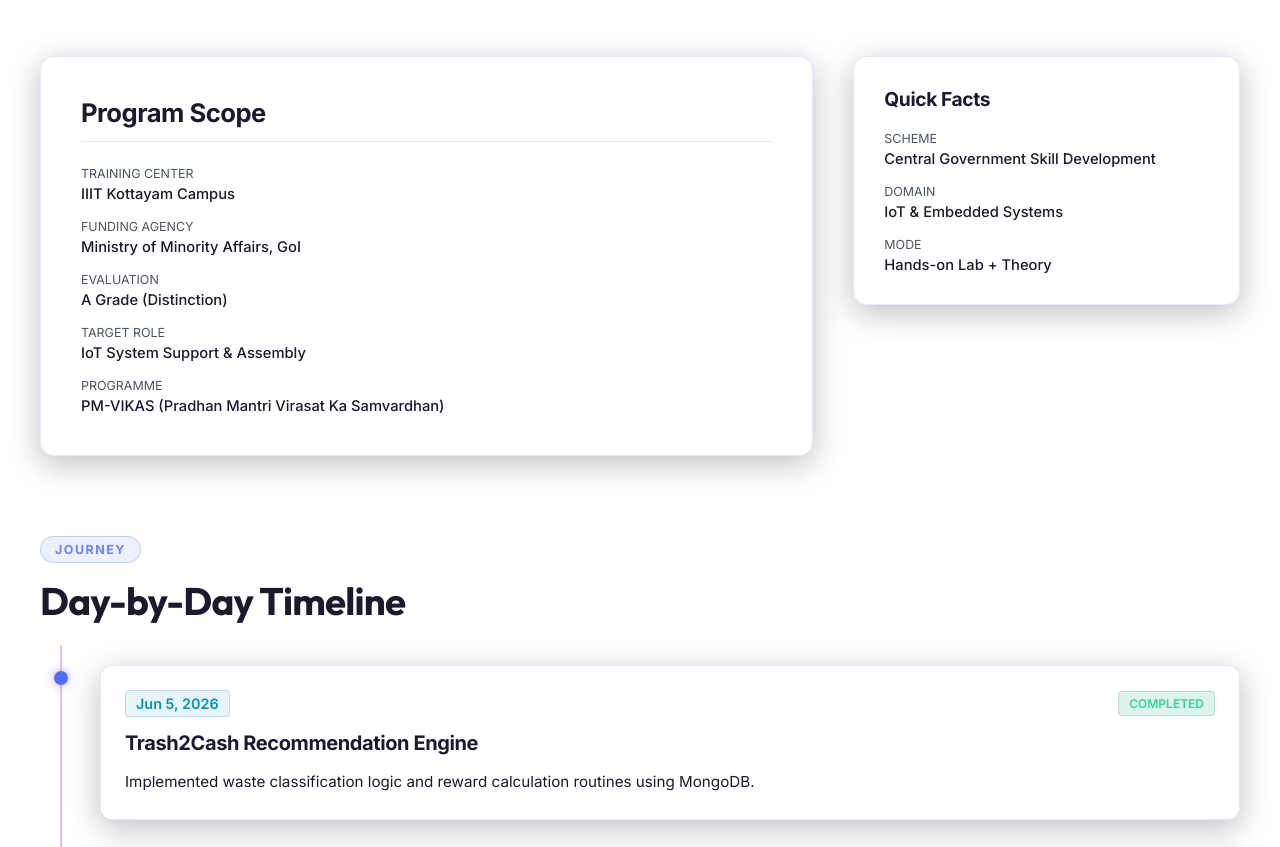
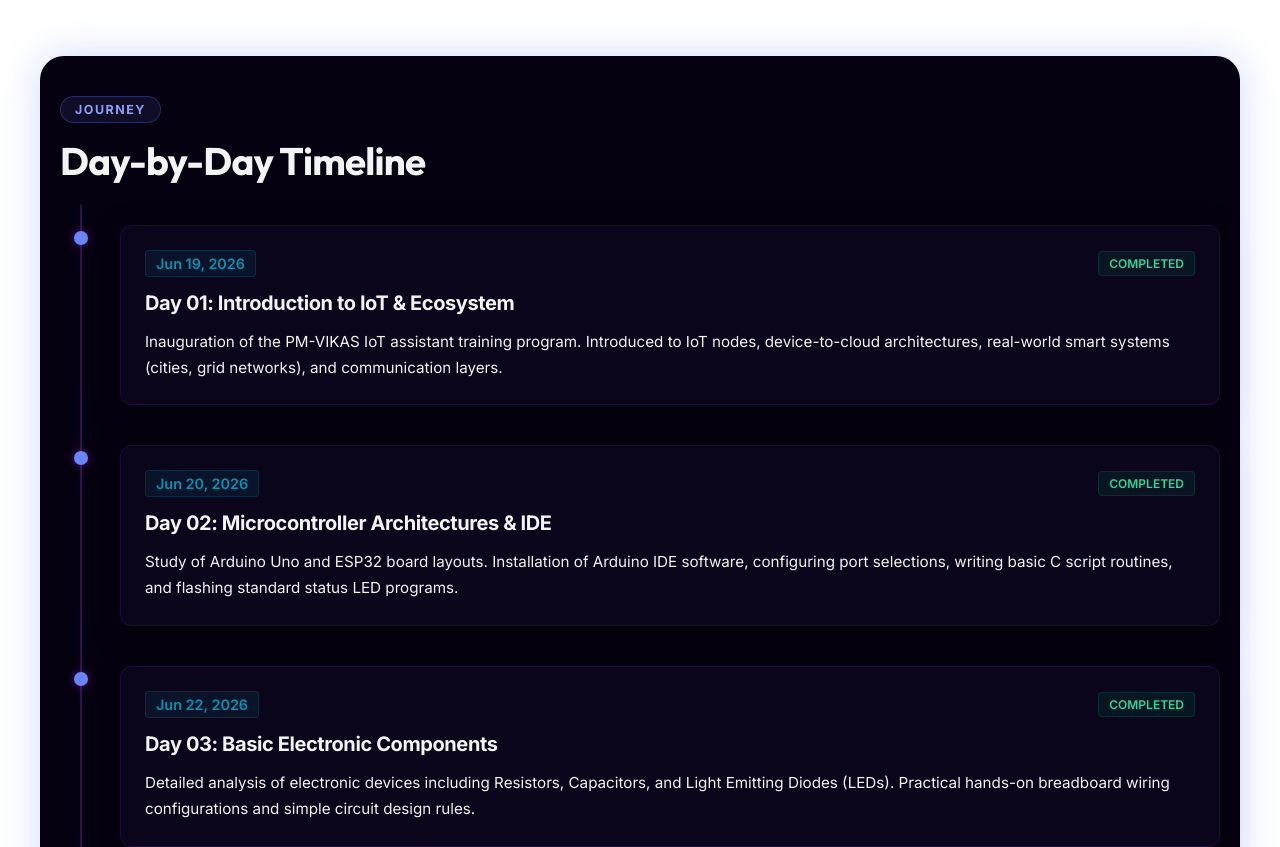
Before and after one commit to oliviathommana/olivia-portfolio, a Next.js app: page /pm-vikas in a window 1280 px wide. Shown: the part 560-1407 px from the top of the page. Built offline with nearby package versions, Linux system fonts and the light colour scheme.

Commit message:
Clean up PM-Vikas page, filter timeline and adjust layout

```diff
--- /dev/null
+++ b/app/calendar/page.js
@@ -0,0 +1,5 @@
+import { redirect } from 'next/navigation';
+
+export default function CalendarPage() {
+  redirect('/pm-vikas');
+}
--- a/app/page.js
+++ b/app/page.js
@@ -197,9 +197,8 @@
               <Image
                 src="/profile.jpeg"
                 alt="Olivia Thommana"
-                fill
-                sizes="(max-width: 960px) 280px, 340px"
-                style={{ objectFit: 'contain', objectPosition: 'center top' }}
+                width={300}
+                height={420}
                 className="hero-photo"
                 priority
               />
--- a/app/pm-vikas/page.js
+++ b/app/pm-vikas/page.js
@@ -67,63 +67,15 @@
         </div>
       </header>
 
-      {/* Program Details + Calendar */}
-      <div className="pm-layout" style={{ marginBottom: '60px' }}>
-        {/* Left: Program Scope */}
-        <div>
-          <div className="pm-card glass">
-            <h2 className="pm-card-title">Program Scope</h2>
-            <div className="detail-list" style={{ marginTop: '16px' }}>
-              <div className="detail-item">
-                <span className="detail-label">Training Center</span>
-                <span className="detail-value">IIIT Kottayam Campus</span>
-              </div>
-              <div className="detail-item">
-                <span className="detail-label">Funding Agency</span>
-                <span className="detail-value">Ministry of Minority Affairs, GoI</span>
-              </div>
-              <div className="detail-item">
-                <span className="detail-label">Evaluation</span>
-                <span className="detail-value">A Grade (Distinction)</span>
-              </div>
-              <div className="detail-item">
-                <span className="detail-label">Target Role</span>
-                <span className="detail-value">IoT System Support &amp; Assembly</span>
-              </div>
-              <div className="detail-item">
-                <span className="detail-label">Programme</span>
-                <span className="detail-value">PM-VIKAS (Pradhan Mantri Virasat Ka Samvardhan)</span>
-              </div>
-            </div>
-          </div>
-        </div>
 
-        {/* Right: Sidebar quick facts */}
-        <div>
-          <div className="sidebar-box glass">
-            <h3 className="sidebar-title">Quick Facts</h3>
-            <div className="detail-list">
-              <div className="detail-item">
-                <span className="detail-label">Scheme</span>
-                <span className="detail-value">Central Government Skill Development</span>
-              </div>
-              <div className="detail-item">
-                <span className="detail-label">Domain</span>
-                <span className="detail-value">IoT &amp; Embedded Systems</span>
-              </div>
-              <div className="detail-item">
-                <span className="detail-label">Mode</span>
-                <span className="detail-value">Hands-on Lab + Theory</span>
-              </div>
-            </div>
-          </div>
-        </div>
-      </div>
+
+      {/* Dark Theme Section Wrapper for Timeline & Calendar */}
+      <div data-theme="dark" style={{ background: 'var(--bg)', color: 'var(--fg)', padding: '40px 20px', borderRadius: '24px', margin: '40px 0', boxShadow: 'var(--shadow-blue)' }}>
 
         {/* Timeline Section */}
         <section
           className="pm-timeline-section"
-        style={{ paddingTop: '20px', paddingBottom: '60px' }}
+          style={{ paddingBottom: '60px' }}
         >
           <div className="section-header" style={{ textAlign: 'left', marginBottom: '10px' }}>
             <span className="section-subtitle">Journey</span>
@@ -135,7 +87,7 @@
         {/* Activity Calendar — main section */}
         <section
           className="pm-calendar-section"
-        style={{ borderTop: '1px solid var(--card-border)', paddingTop: '60px', paddingBottom: '60px' }}
+          style={{ borderTop: '1px solid var(--card-border)', paddingTop: '60px', paddingBottom: '20px' }}
         >
           <div className="section-header" style={{ textAlign: 'left', marginBottom: '30px' }}>
             <span className="section-subtitle">Live Tracker</span>
@@ -150,5 +102,6 @@
           </div>
         </section>
       </div>
+    </div>
   );
 }
--- a/calendar_db.json
+++ b/calendar_db.json
@@ -27,27 +27,7 @@
     "description": "Competed in logical reasoning, technical MCQs, and live coding puzzles in IEEE community event.",
     "status": "completed"
   },
-  {
-    "id": "5",
-    "date": "2026-06-15",
-    "title": "CredifAI Model Optimization",
-    "description": "Refined the NLP classifier for real-time fake news detection on political articles.",
-    "status": "completed"
-  },
-  {
-    "id": "6",
-    "date": "2026-06-10",
-    "title": "IoT Interfacing Study",
-    "description": "Configured MQTT communication protocols on ESP32 microcontrollers for IIIT Kottayam course.",
-    "status": "completed"
-  },
-  {
-    "id": "7",
-    "date": "2026-06-05",
-    "title": "Trash2Cash Recommendation Engine",
-    "description": "Implemented waste classification logic and reward calculation routines using MongoDB.",
-    "status": "completed"
-  },
+
   {
     "id": "9",
     "date": "2026-06-19",
--- a/components/Timeline.js
+++ b/components/Timeline.js
@@ -15,7 +15,22 @@
           const data = await res.json();
           // Sort by date ascending
           data.sort((a, b) => new Date(a.date) - new Date(b.date));
-          setActivities(data);
+
+          // Filter out general/non-PM-VIKAS activities as requested
+          const excludedTitles = [
+            'google cloud agentic ai day',
+            'egg incubator circuit design',
+            'ieee brain battle round 2',
+            'credifai model optimization',
+            'iot interfacing study',
+            'trash2cash recommendation engine'
+          ];
+          const filtered = data.filter(act => {
+            const titleLower = (act.title || '').toLowerCase().trim();
+            return !excludedTitles.includes(titleLower);
+          });
+
+          setActivities(filtered);
         }
       } catch (err) {
         console.error(err);
```
Also changed, not shown: app/Home.css (+28 -33 lines), lib/db.js. Lines whose indentation alone changed are shown as unchanged.
